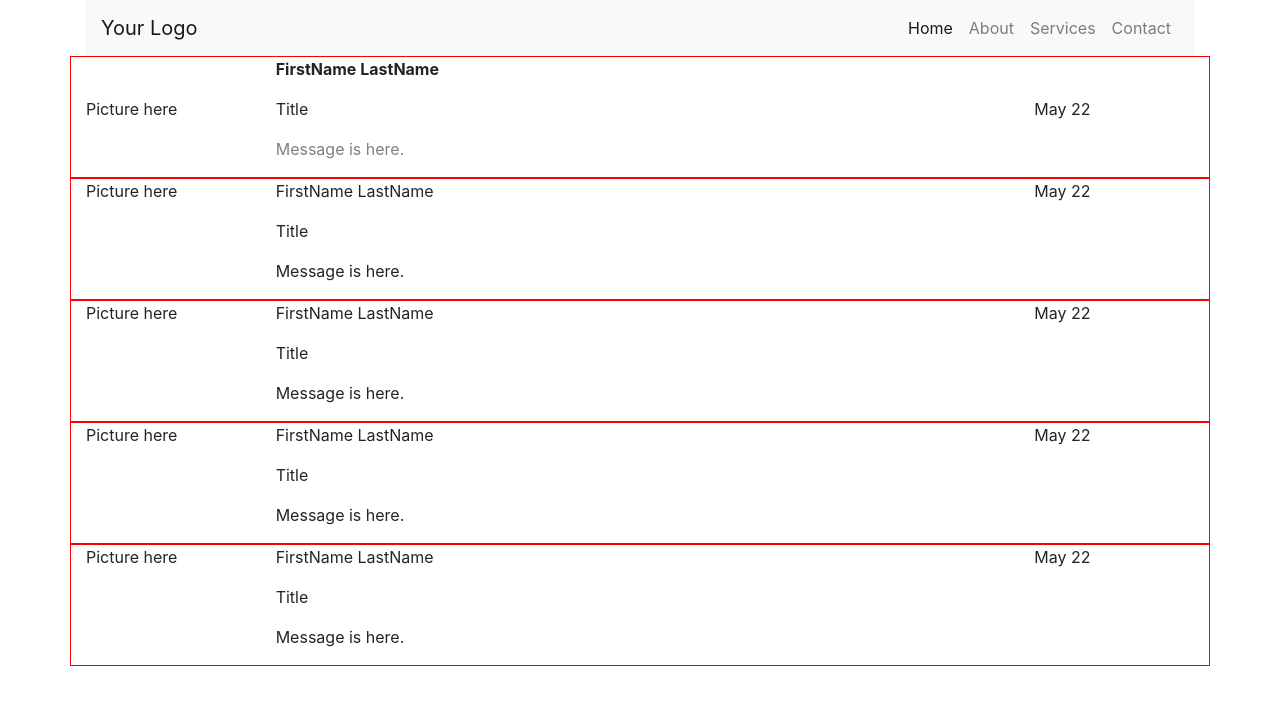
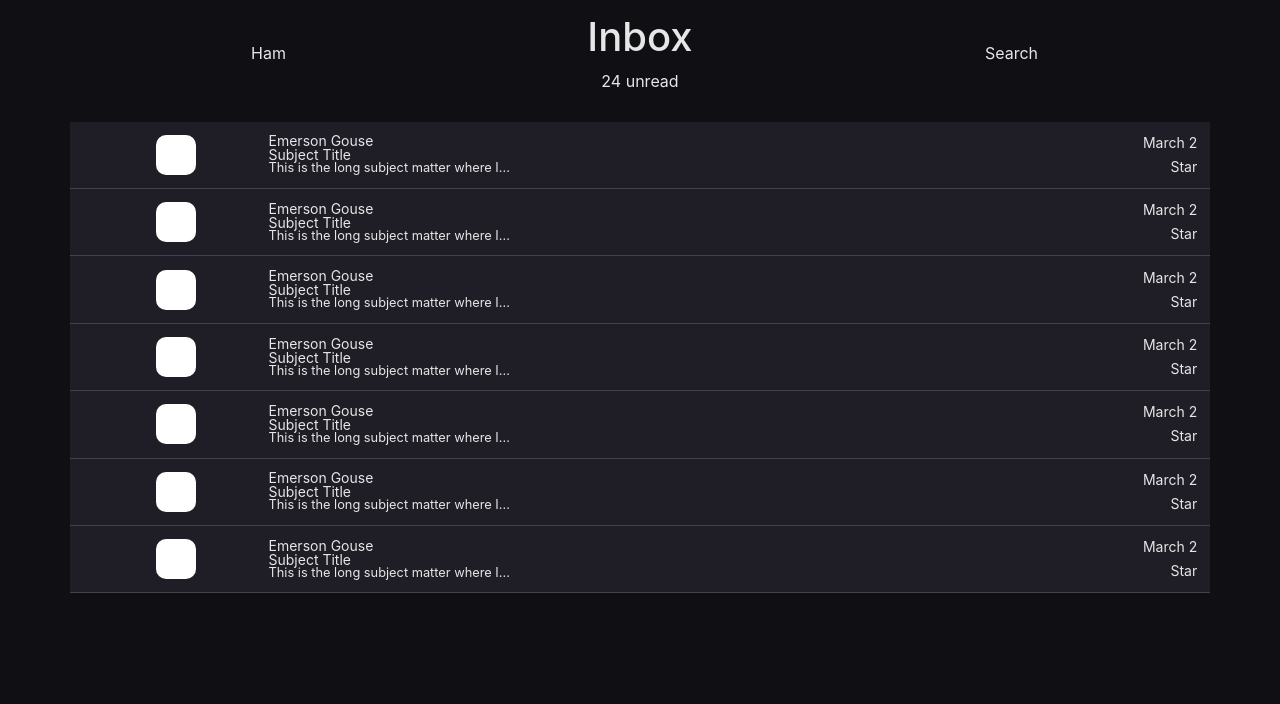
Before and after one commit to czcarrizales/bootstrap-email-carrizales, a plain HTML site: page index.html in a window 1280 px wide. Drawn offline with nearby package versions, Linux system fonts and the light colour scheme.

Commit message:
overriding bootstrap styles to figma design

```diff
--- a/index.html
+++ b/index.html
@@ -1,5 +1,6 @@
 <!DOCTYPE html>
 <html lang="en">
+
 <head>
     <meta charset="UTF-8">
     <meta name="viewport" content="width=device-width, initial-scale=1.0">
@@ -7,96 +8,120 @@
     <link rel="stylesheet" href="https://stackpath.bootstrapcdn.com/bootstrap/4.5.2/css/bootstrap.min.css">
     <link rel="stylesheet" href="styles.css">
 </head>
+
 <body>
     <div class="container">
-        <nav class="navbar navbar-expand-md navbar-light bg-light">
-            <a class="navbar-brand" href="#">Your Logo</a>
-            <button class="navbar-toggler" type="button" data-toggle="collapse" data-target="#navbarCollapse"
-                aria-controls="navbarCollapse" aria-expanded="false" aria-label="Toggle navigation">
-                <span class="navbar-toggler-icon"></span>
-            </button>
-            <div class="collapse navbar-collapse" id="navbarCollapse">
-                <ul class="navbar-nav ml-auto">
-                    <li class="nav-item active">
-                        <a class="nav-link" href="#">Home</a>
-                    </li>
-                    <li class="nav-item">
-                        <a class="nav-link" href="#">About</a>
-                    </li>
-                    <li class="nav-item">
-                        <a class="nav-link" href="#">Services</a>
-                    </li>
-                    <li class="nav-item">
-                        <a class="nav-link" href="#">Contact</a>
-                    </li>
-                </ul>
+        <div class="row navbar">
+            <div class="col">
+                <p>Ham</p>
             </div>
-        </nav>
-        <div class="row section">
-            <div class="col-2">
-                <p>Picture here</p>
+            <div class="col">
+                <h1>Inbox</h1>
+                <p>24 unread</p>
             </div>
-            <div class="col-8">
-                <p class="name">FirstName LastName</p>
-                <p>Title</p>
-                <p class="message">Message is here.</p>
-            </div>
-            <div class="col-2">
-                <p>May 22</p>
+            <div class="col">
+                <p>Search</p>
             </div>
         </div>
         <div class="row">
-            <div class="col-2">
-                <p>Picture here</p>
+            <div class="col-2 message-left">
+                <span class="profile-picture"></span>
             </div>
-            <div class="col-8">
-                <p>FirstName LastName</p>
-                <p>Title</p>
-                <p>Message is here.</p>
+            <div class="col-8 message-middle">
+                <p class="message-name">Emerson Gouse</p>
+                <p class="message-title">Subject Title</p>
+                <p class="message-text">This is the long subject matter where I...</p>
             </div>
-            <div class="col-2">
-                <p>May 22</p>
+            <div class="col-2 message-right">
+                <p class="message-date">March 2</p>
+                <p class="message-favorite">Star</p>
             </div>
         </div>
         <div class="row">
-            <div class="col-2">
-                <p>Picture here</p>
+            <div class="col-2 message-left">
+                <span class="profile-picture"></span>
             </div>
-            <div class="col-8">
-                <p>FirstName LastName</p>
-                <p>Title</p>
-                <p>Message is here.</p>
+            <div class="col-8 message-middle">
+                <p class="message-name">Emerson Gouse</p>
+                <p class="message-title">Subject Title</p>
+                <p class="message-text">This is the long subject matter where I...</p>
             </div>
-            <div class="col-2">
-                <p>May 22</p>
+            <div class="col-2 message-right">
+                <p class="message-date">March 2</p>
+                <p class="message-favorite">Star</p>
             </div>
         </div>
         <div class="row">
-            <div class="col-2">
-                <p>Picture here</p>
+            <div class="col-2 message-left">
+                <span class="profile-picture"></span>
             </div>
-            <div class="col-8">
-                <p>FirstName LastName</p>
-                <p>Title</p>
-                <p>Message is here.</p>
+            <div class="col-8 message-middle">
+                <p class="message-name">Emerson Gouse</p>
+                <p class="message-title">Subject Title</p>
+                <p class="message-text">This is the long subject matter where I...</p>
             </div>
-            <div class="col-2">
-                <p>May 22</p>
+            <div class="col-2 message-right">
+                <p class="message-date">March 2</p>
+                <p class="message-favorite">Star</p>
             </div>
         </div>
         <div class="row">
-            <div class="col-2">
-                <p>Picture here</p>
+            <div class="col-2 message-left">
+                <span class="profile-picture"></span>
             </div>
-            <div class="col-8">
-                <p>FirstName LastName</p>
-                <p>Title</p>
-                <p>Message is here.</p>
+            <div class="col-8 message-middle">
+                <p class="message-name">Emerson Gouse</p>
+                <p class="message-title">Subject Title</p>
+                <p class="message-text">This is the long subject matter where I...</p>
             </div>
-            <div class="col-2">
-                <p>May 22</p>
+            <div class="col-2 message-right">
+                <p class="message-date">March 2</p>
+                <p class="message-favorite">Star</p>
+            </div>
+        </div>
+        <div class="row">
+            <div class="col-2 message-left">
+                <span class="profile-picture"></span>
+            </div>
+            <div class="col-8 message-middle">
+                <p class="message-name">Emerson Gouse</p>
+                <p class="message-title">Subject Title</p>
+                <p class="message-text">This is the long subject matter where I...</p>
+            </div>
+            <div class="col-2 message-right">
+                <p class="message-date">March 2</p>
+                <p class="message-favorite">Star</p>
+            </div>
+        </div>
+        <div class="row">
+            <div class="col-2 message-left">
+                <span class="profile-picture"></span>
+            </div>
+            <div class="col-8 message-middle">
+                <p class="message-name">Emerson Gouse</p>
+                <p class="message-title">Subject Title</p>
+                <p class="message-text">This is the long subject matter where I...</p>
+            </div>
+            <div class="col-2 message-right">
+                <p class="message-date">March 2</p>
+                <p class="message-favorite">Star</p>
+            </div>
+        </div>
+        <div class="row">
+            <div class="col-2 message-left">
+                <span class="profile-picture"></span>
+            </div>
+            <div class="col-8 message-middle">
+                <p class="message-name">Emerson Gouse</p>
+                <p class="message-title">Subject Title</p>
+                <p class="message-text">This is the long subject matter where I...</p>
+            </div>
+            <div class="col-2 message-right">
+                <p class="message-date">March 2</p>
+                <p class="message-favorite">Star</p>
             </div>
         </div>
     </div>
 </body>
+
 </html>
--- a/styles.css
+++ b/styles.css
@@ -1,38 +1,71 @@
-* {
-    margin: 0;
-    padding: 0;
-    box-sizing: border-box;
+body {
+    height: 100vh;
+    background-color: #100F14;
+    color: #E6E6E6;
 }
 
 .row {
-    border: 1px solid red;
-}
-
-.col {
-    border: 1px solid blue;
-}
-
-.section {
     display: flex;
     justify-content: center;
     align-items: center;
+    background-color: #1F1D26;
+    border-bottom: 1px solid #44404F;
+    padding: .8rem;
 }
 
-.nav {
-    background-color: blue;
-    color: white;
+.navbar {
+    background-color: #100F14;
+    text-align: center;
+    border-bottom: none;
 }
 
-.nav .col {
+
+
+.profile-picture {
+    height: 40px;
+    width: 40px;
+    background-color: white;
+    border-radius: 10px;
+    display: inline-block;
+    text-align: center;
+}
+
+.message-text, .message-title, .message-name, .message-favorite, .message-date {
+    margin: 0;
+    padding: 0;
+    line-height: 1;
+    font-size: 14px;
+}
+
+.message-name {
+    font-size: 14px;
+}
+
+.message-title {
+    font-size: 14px;
+}
+
+.message-text {
+    font-size: .8rem;
+}
+
+.message-favorite {
+    padding-top: 10px;
+}
+
+.message-left {
     display: flex;
     justify-content: center;
-    align-items: center;
+    padding: 0;
 }
 
-.name {
-    font-weight: bold;
+.message-middle {
+    padding: 0;
+    margin: 0;
 }
 
-.message {
-    color: gray;
+.message-right {
+    text-align: right;
+    padding: 0;
+    margin: 0;
 }
```
